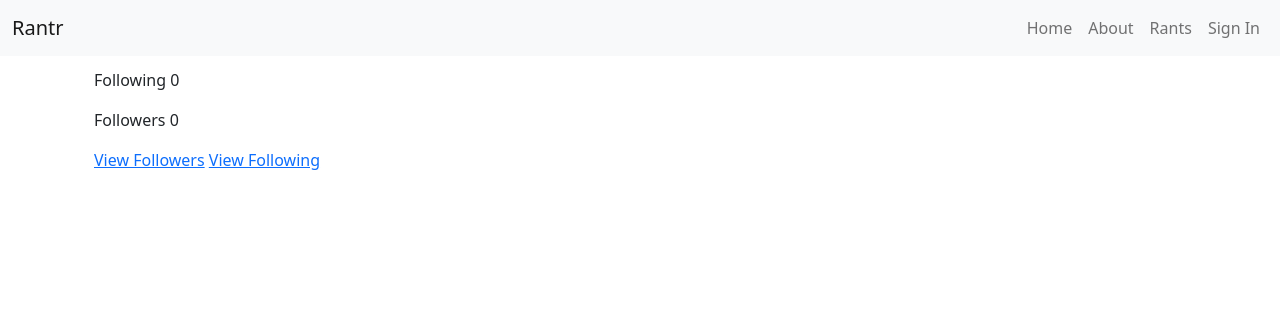
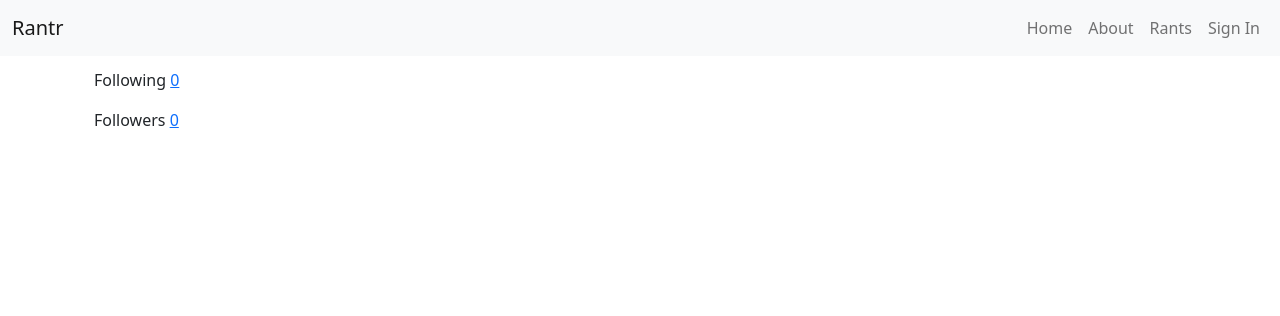
Before and after one commit to reyesvicente/rantr, a Django app: template rantr/templates/users/user_detail.html in a window 1280 px wide. Shown: the top 316 px of the page. Run offline with Django 4.2, Linux system fonts and the light colour scheme; the template is opened without the code that fills it, so the values that code supplies are empty; some libraries are stand-ins or nearby versions.

Commit message:
enhanced following/followers in int

```diff
--- a/rantr/templates/users/user_detail.html
+++ b/rantr/templates/users/user_detail.html
@@ -37,11 +37,9 @@
     {% endif %}
 
   {% endif %}
-  <p>Following {{ followings|length }}</p>
+  <p>Following <a href="{% url 'users:user_following' user.username %}">{{ followings|length }}</a></p>
 
-  <p>Followers {{ followers|length }}</p>
-  <a href="{% url 'users:user_followers' user.username %}">View Followers</a>
-  <a href="{% url 'users:user_following' user.username %}">View Following</a>
+  <p>Followers <a href="{% url 'users:user_followers' user.username %}">{{ followers|length }}</a></p>
   {% if object == request.user %}
     <!-- Action buttons -->
     <div class="row">
```
